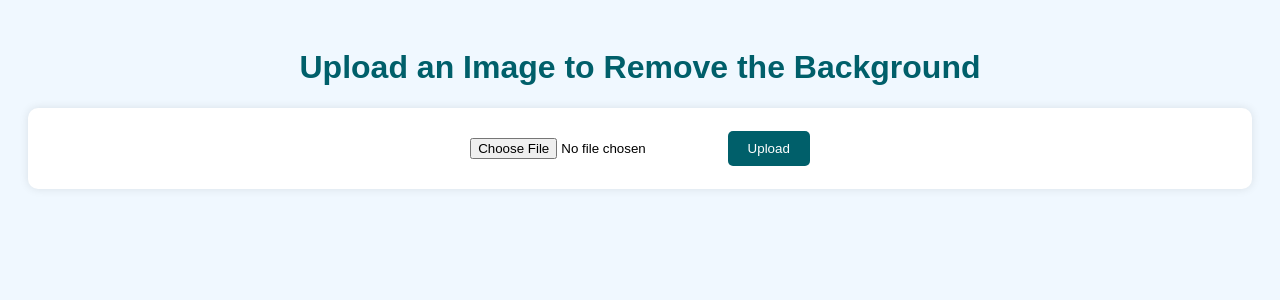
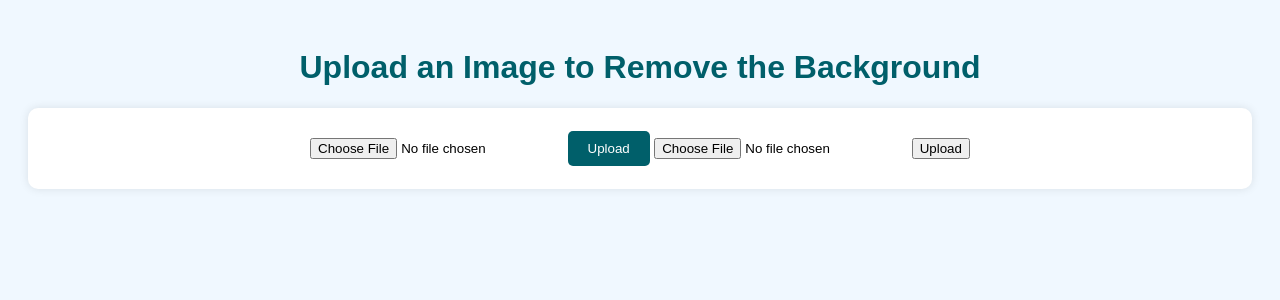
Before and after one commit to dareveloper/bg-remover, a Flask app: page / in a window 1280 px wide. Shown: the top 300 px of the page. Run offline with Flask 3, Linux system fonts and the light colour scheme.

Commit message:
Update index.html

```diff
--- a/templates/index.html
+++ b/templates/index.html
@@ -73,6 +73,11 @@
         <form action="/" method="POST" enctype="multipart/form-data">
             <input type="file" name="image" required>
             <button type="submit">Upload</button>
+            <form action="/" method="POST" enctype="multipart/form-data">
+    <input type="file" name="file">
+    <input type="submit" value="Upload">
+
+
         </form>
     </div>
 
```
